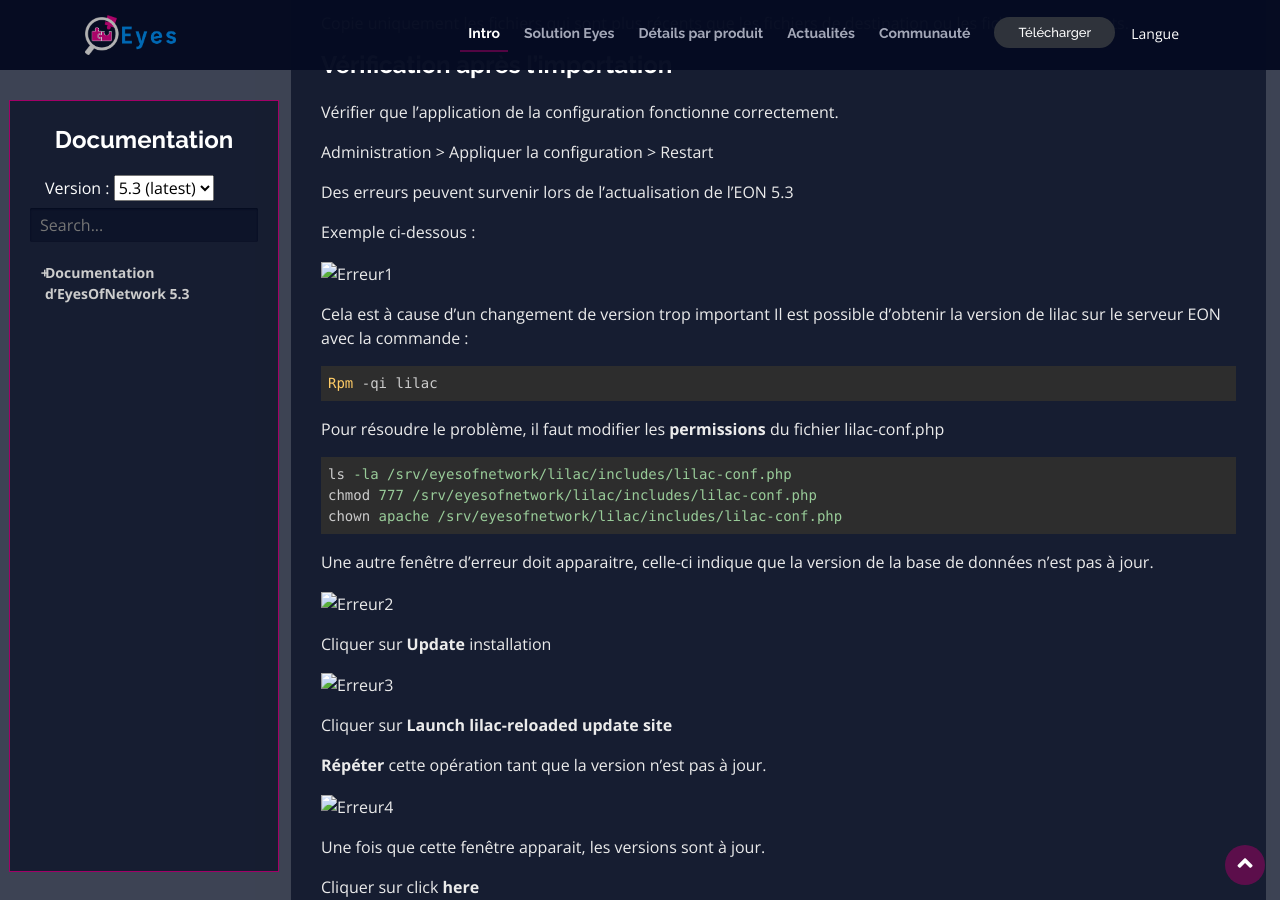
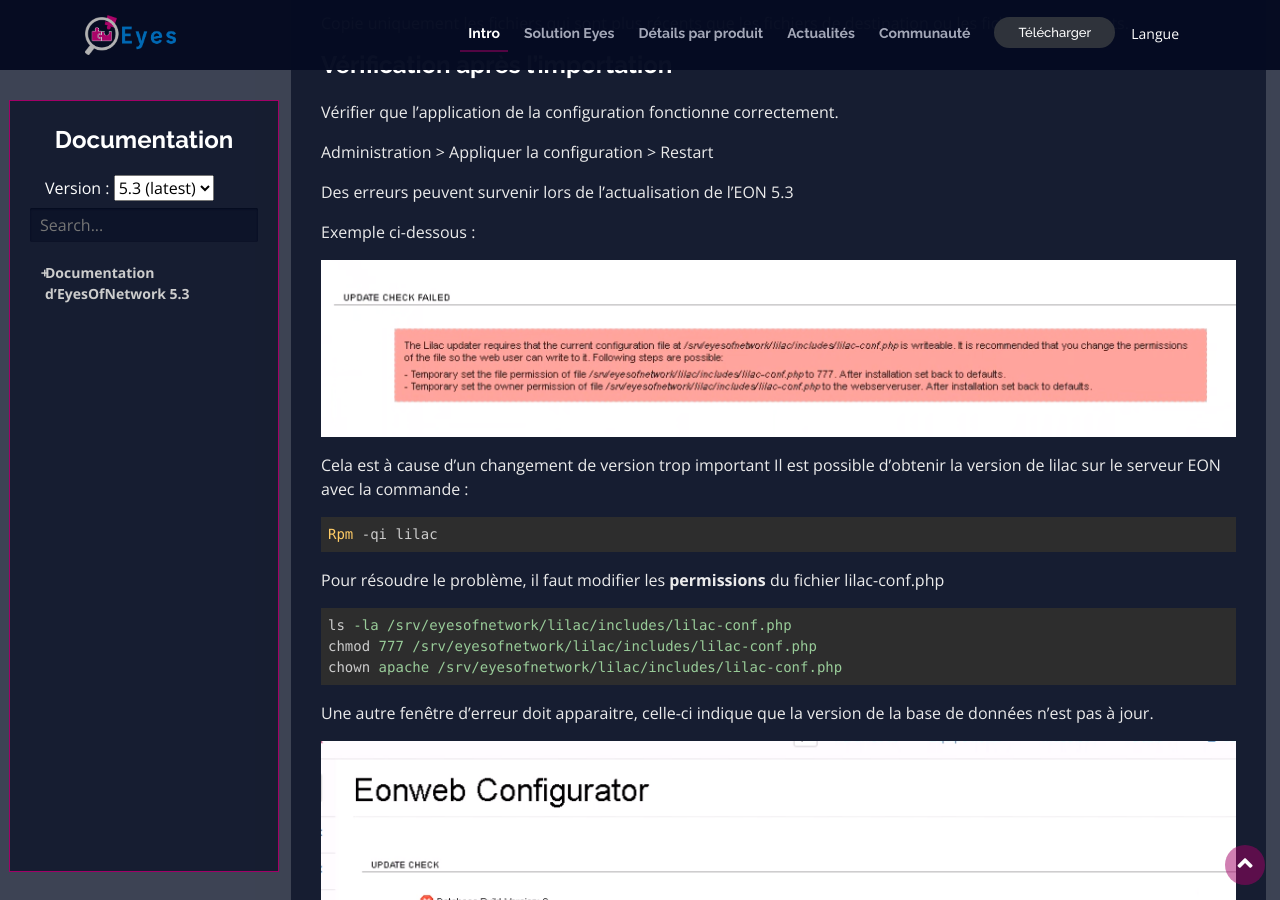
Before and after one commit to EyesOfNetworkCommunity/www.eyesofnetwork.com, a Jekyll site: the page built from _posts/docs/5-3/2020-05-18-5-3-fr.md, in a window 1280 px wide and 900 px high, scrolled down 3146 px. Built offline with Jekyll 4.4.1, drawn with Linux system fonts in a browser that asks for light colours.

Commit message:
docs fixing path

```diff
--- a/_posts/docs/5-3/2020-05-18-5-3-fr.md
+++ b/_posts/docs/5-3/2020-05-18-5-3-fr.md
@@ -158,7 +158,7 @@
 
 Exemple ci-dessous :
 
-![Erreur1](/img/2020-06-19-erreur1.png)
+![Erreur1](/img/docs/5-3/2020-06-19-erreur1.png)
 
 Cela est à cause d'un changement de version trop important
 Il est possible d'obtenir la version de lilac sur le serveur EON avec la commande :
@@ -177,17 +177,17 @@
 
 Une autre fenêtre d'erreur doit apparaitre, celle-ci indique que la version de la base de données n'est pas à jour.
 
-![Erreur2](/img/2020-06-19-erreur2.png)
+![Erreur2](/img/docs/5-3/2020-06-19-erreur2.png)
 
 Cliquer sur **Update** installation
 
-![Erreur3](/img/2020-06-19-erreur3.png)
+![Erreur3](/img/docs/5-3/2020-06-19-erreur3.png)
 
 Cliquer sur **Launch lilac-reloaded update site**
 
 **Répéter** cette opération tant que la version n'est pas à jour.
 
-![Erreur4](/img/2020-06-19-erreur4.png)
+![Erreur4](/img/docs/5-3/2020-06-19-erreur4.png)
 
 Une fois que cette fenêtre apparait, les versions sont à jour.
 
```
